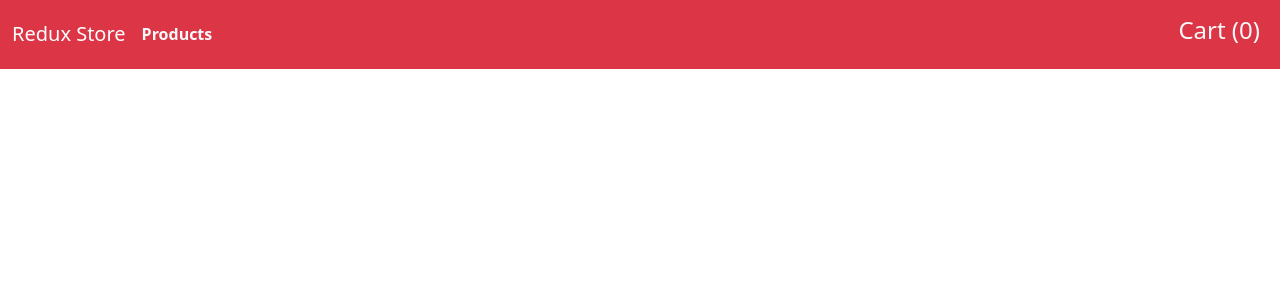
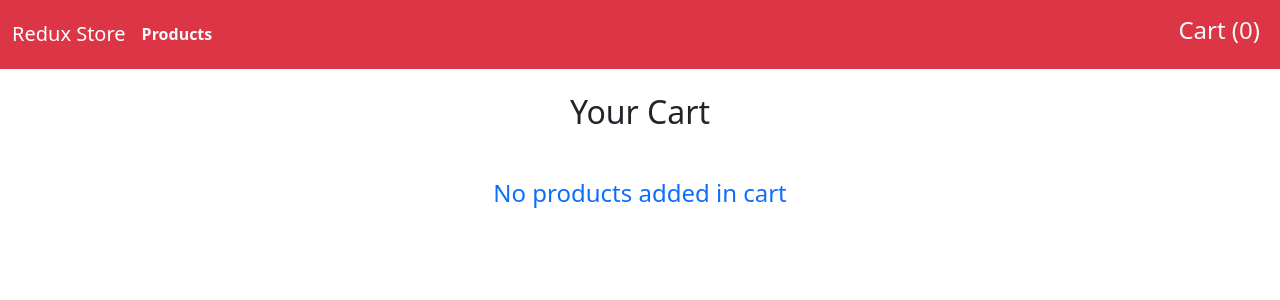
Before and after one commit to Usman-99/CartWithRedux, a React (Vite) app: page /Cart in a window 1280 px wide. Shown: the top 300 px of the page. Built offline with nearby package versions, Linux system fonts and the light colour scheme.

Commit message:
updating cart

```diff
--- a/src/components/Cart.jsx
+++ b/src/components/Cart.jsx
@@ -5,14 +5,15 @@ import { remove } from "../store/cartSlice";
 
 const Cart = () => {
   const dispatch = useDispatch();
+  const products = useSelector((state) => state.cart);
+
   const removefromCart = (id) => {
     dispatch(remove(id));
   };
-  const products = useSelector((state) => state.cart);
-  const card = products.map((item) => {
-    return (
-      <div className="col-md-12 mb-5">
-        <Card className="h-100 " key={item.id}>
+
+  const cardItems = products.map((item) => (
+    <div className="col-md-12 mb-5" key={item.id}>
+      <Card className="h-100">
         <div className="text-center mt-2">
           <Card.Img
             variant="top"
@@ -24,24 +25,31 @@ const Cart = () => {
         <Card.Body className="text-center">
           <Card.Title>{item.product.title}</Card.Title>
           <Card.Text className="text-secondary">
-              <b> Rs: {item.product.price}</b>
+            <b>Rs: {item.product.price}</b>
           </Card.Text>
         </Card.Body>
         <Card.Footer className="text-center bg-white">
-            <Button
-              variant="warning"
-              onClick={() => {
-                removefromCart(item.id);
-              }}
-            >
+          <Button variant="warning" onClick={() => removefromCart(item.id)}>
             Remove Item
           </Button>
         </Card.Footer>
       </Card>
     </div>
+  ));
+
+  return (
+    <div className="container mt-4">
+      <h2 className="text-center">Your Cart</h2>
+
+      {products.length === 0 ? (
+        <h4 className="text-center mt-5 text-primary">
+          No products added in cart
+        </h4>
+      ) : (
+        <div className="row">{cardItems}</div>
+      )}
+    </div>
   );
-  });
-  return <div className="row">{card}</div>;
 };
 
 export default Cart;
```
Lines whose indentation alone changed are shown as unchanged.
